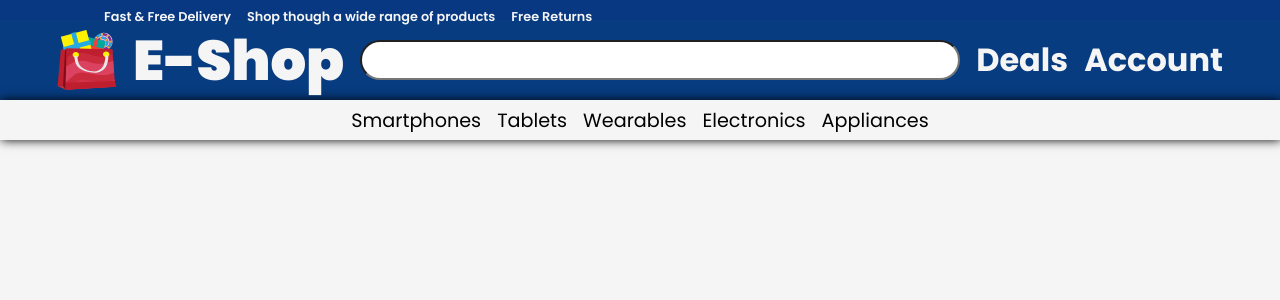
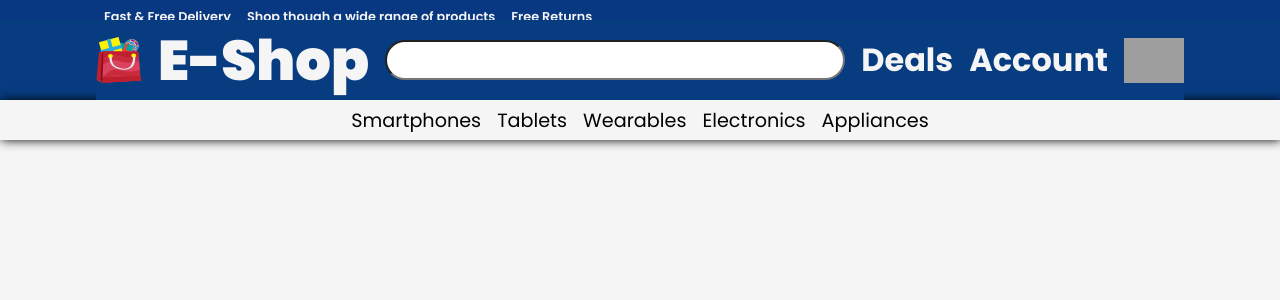
Before and after one commit to Mostafa-Tawfik/e-shop, a React (Create React App) app: page / in a window 1280 px wide. Shown: the top 300 px of the page. Built offline with nearby package versions, Linux system fonts and the light colour scheme; grey boxes are pictures that could not be loaded; a web font is replaced by a local one.

Commit message:
add cart icon

```diff
--- a/src/App.css
+++ b/src/App.css
@@ -47,7 +47,7 @@ h4 {
 
 /* header */
 .App-header {
-  height: 15vh;
+  height: 17.5vh;
   width: 100vw;
   display: flex;
   flex-direction: column;
@@ -84,6 +84,11 @@ h4 {
 }
 .bottom-pane {
   width: 100vw;
+  display: flex;
+  justify-content: center;
+}
+.bottom-pane_info {
+  width: min(85vw, 1200px);
   height: 10vh;
   background: #073c81;
   display: flex;
@@ -94,9 +99,14 @@ h4 {
 .App-logo {
   width: 60px;
 }
+.cart-logo {
+  width: 60px;
+  cursor: pointer;
+}
 .App-tittle {
   color: whitesmoke;
   cursor: pointer;
+  white-space: nowrap;
 }
 .header-search {
   width: min(50vw, 600px);
--- a/src/components/Header.js
+++ b/src/components/Header.js
@@ -16,11 +16,14 @@ function Header() {
       </div>
 
       <div className='bottom-pane'>
-        <img src={logo} className="App-logo" alt="logo"/>
-        <h1 className="App-tittle">E-Shop</h1>
-        <input className="header-search"></input>
-        <h3 className='right-pane'>Deals</h3>
-        <h3 className='right-pane'>Account</h3>
+        <div className='bottom-pane_info'>
+          <img src={logo} className="App-logo" alt="logo"/>
+          <h1 className="App-tittle">E-Shop</h1>
+          <input className="header-search"></input>
+          <h3 className='right-pane'>Deals</h3>
+          <h3 className='right-pane'>Account</h3>
+          <img src='https://api.iconify.design/emojione/shopping-cart.svg' className="cart-logo" alt="cart"/>
+        </div>
       </div>
 
       <div className="navbar">
```
Also changed, not shown: public/images/rawpixel-id-2828388.png (added).
